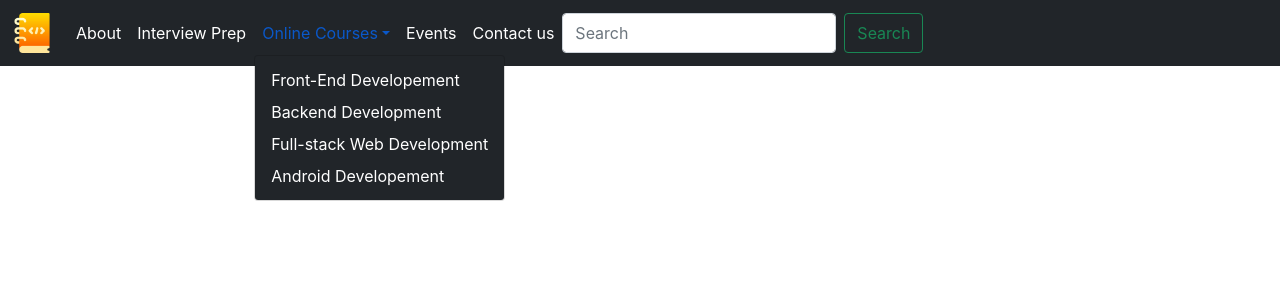
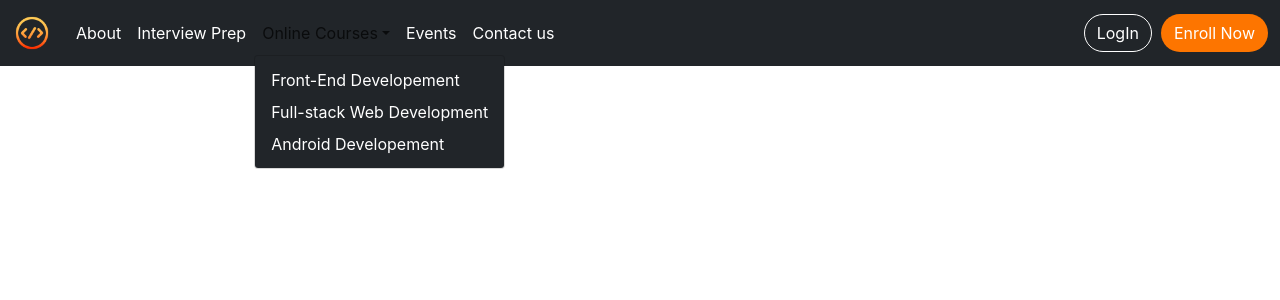
Before and after one commit to gaursahab-fswd/Knw-Code, a React (Create React App) app: page / in a window 1280 px wide. Both pictures are taken after a click on the button "Online Courses". Shown: the top 300 px of the page. Built offline with nearby package versions, Linux system fonts and the light colour scheme.

Commit message:
Collapse menu Added

```diff
--- a/src/Components/Navigation.styles.css
+++ b/src/Components/Navigation.styles.css
@@ -12,3 +12,37 @@
 .dropdown-menu{
     background-color: #212529;
 }
+.Nav-Enr{
+    background: #fd7500;
+    border-radius: 20px;
+    color: #fff;
+    transition: ease-in .2s;
+}
+.Nav-Enr:hover{
+    border:2px solid #fd7500;
+    border-radius: 20px;
+    color: #fd7500;
+    background-color: transparent;
+
+}
+.Nav-login{
+    border: 1px solid #fff;
+    border-radius: 20px;
+    color: #fff;
+    transition: ease-in .2s;
+}
+.Nav-login:hover{
+    background-color: #fd7500;
+    color: #212529;
+    border: none;
+}
+.navbar-light .navbar-nav .nav-link {
+    color: #fff;
+  }
+  .navbar-light .navbar-toggler {
+    color: transparent;
+  }
+  .navbar-light .navbar-toggler-icon {
+    background-image: url("https://cdn-user-icons.flaticon.com/14186/14186559/1643822503427.svg?token=exp=1643823404~hmac=5ff6579316c6c940bca8eb63158c3088");
+    color: #fff;
+  }
--- a/src/Components/Navigation.tsx
+++ b/src/Components/Navigation.tsx
@@ -1,51 +1,87 @@
-import React from 'react';
-import Logo from '../common/logo.png';
-import './Navigation.styles.css';
+import React from "react";
+import Logo from "../common/logo.png";
+import "./Navigation.styles.css";
 
-const Navigation = () =>{
-    return(
+const Navigation = () => {
+  return (
     <div>
-            <nav className="navbar navbar-expand-lg  bg-dark text-light">
+      <nav className="navbar navbar-expand-lg navbar-light bg-dark">
         <div className="container-fluid">
-    <a className="navbar-brand" href="#"><img src={Logo} alt='Logo-image' /></a>
-    <button className="navbar-toggler" type="button" data-bs-toggle="collapse" data-bs-target="#navbarNavDropdown" aria-controls="navbarNavDropdown" aria-expanded="false" aria-label="Toggle navigation">
+          <a className="navbar-brand" href="#">
+            <img src={Logo} alt="Logo-image" />
+          </a>
+          <button
+            className="navbar-toggler"
+            type="button"
+            data-bs-toggle="collapse"
+            data-bs-target="#navbarSupportedContent"
+            aria-controls="navbarSupportedContent"
+            aria-expanded="false"
+            aria-label="Toggle navigation"
+          >
             <span className="navbar-toggler-icon"></span>
           </button>
-    <div className="collapse navbar-collapse" id="navbarNavDropdown">
-      <ul className="navbar-nav">
+          <div className="collapse navbar-collapse" id="navbarSupportedContent">
+            <ul className="navbar-nav me-auto mb-2 mb-lg-0">
               <li className="nav-item">
-          <a className="nav-link active" aria-current="page" href="#">About</a>
+                <a className="nav-link" aria-current="page" href="#">
+                  About
+                </a>
               </li>
               <li className="nav-item">
-          <a className="nav-link" href="#">Interview Prep</a>
+                <a className="nav-link" href="#">
+                  Interview Prep
+                </a>
               </li>
               <li className="nav-item dropdown">
-          <a className="nav-link dropdown-toggle" href="#" id="navbarDropdownMenuLink" role="button" data-bs-toggle="dropdown" aria-expanded="false">
+                <a
+                  className="nav-link dropdown-toggle"
+                  href="#"
+                  id="navbarDropdown"
+                  role="button"
+                  data-bs-toggle="dropdown"
+                  aria-expanded="false"
+                >
                   Online Courses
                 </a>
-          <ul className="dropdown-menu" aria-labelledby="navbarDropdownMenuLink">
-            <li><a className="dropdown-item" href="#">Front-End Developement</a></li>
-            <li><a className="dropdown-item" href="#">Backend Development</a></li>
-            <li><a className="dropdown-item" href="#">Full-stack Web Development</a></li>
-            <li><a className="dropdown-item" href="#">Android Developement</a></li>
+                <ul className="dropdown-menu" aria-labelledby="navbarDropdown">
+                  <li>
+                    <a className="dropdown-item" href="#">
+                      Front-End Developement
+                    </a>
+                  </li>
+                  <li>
+                    <a className="dropdown-item" href="#">
+                      Full-stack Web Development
+                    </a>
+                  </li>
+                  <li>
+                    <a className="dropdown-item" href="#">
+                      Android Developement
+                    </a>
+                  </li>
                 </ul>
               </li>
               <li className="nav-item">
-          <a className="nav-link" href="#">Events</a>
+                <a className="nav-link">Events</a>
               </li>
               <li className="nav-item">
-          <a className="nav-link" href="#">Contact us</a>
+                <a className="nav-link">Contact us</a>
               </li>
-        <form className="d-flex">
-        <input className="form-control me-2" type="search" placeholder="Search" aria-label="Search" />
-        <button className="btn btn-outline-success" type="submit">Search</button>
+            </ul>
+            <form className="d-flex justify-content-center">
+              <button className="btn btn-outline-default Nav-login" type="submit">
+                LogIn
+              </button> &nbsp;&nbsp;
+              <button className="btn btn-outline-default Nav-Enr" type="submit">
+                Enroll Now
+              </button>
             </form>
-      </ul>
           </div>
         </div>
       </nav>
     </div>
   );
-}
+};
 
 export default Navigation;
```
Also changed, not shown: src/common/logo.png, 1 other file (tests, documents, lock files or other folders). Lines whose indentation alone changed are shown as unchanged.
